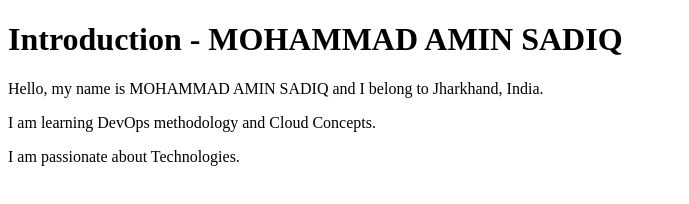
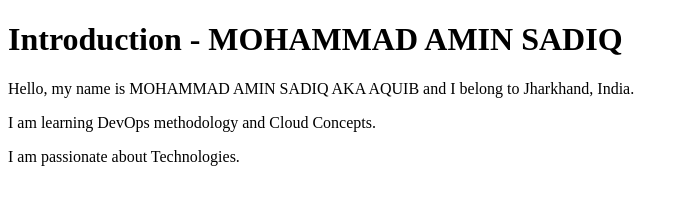
Before and after one commit to MSadiq04/first-demo, a plain HTML site: page index.html in a window 1280 px wide. Shown: the whole page, without its empty margins (0-689 px from the left). Drawn offline with Linux system fonts and the light colour scheme.

```diff
--- a/index.html
+++ b/index.html
@@ -7,7 +7,7 @@
 </head>
 <body>
     <h1>Introduction - MOHAMMAD AMIN SADIQ</h1>
-    <p>Hello, my name is MOHAMMAD AMIN SADIQ and I belong to Jharkhand, India.</p>
+    <p>Hello, my name is MOHAMMAD AMIN SADIQ AKA AQUIB and I belong to Jharkhand, India.</p>
     <p>I am learning DevOps methodology and Cloud Concepts.</p>
     <p>I am passionate about Technologies.</p>
 </body>
```
Also changed, not shown: 1 other file.
